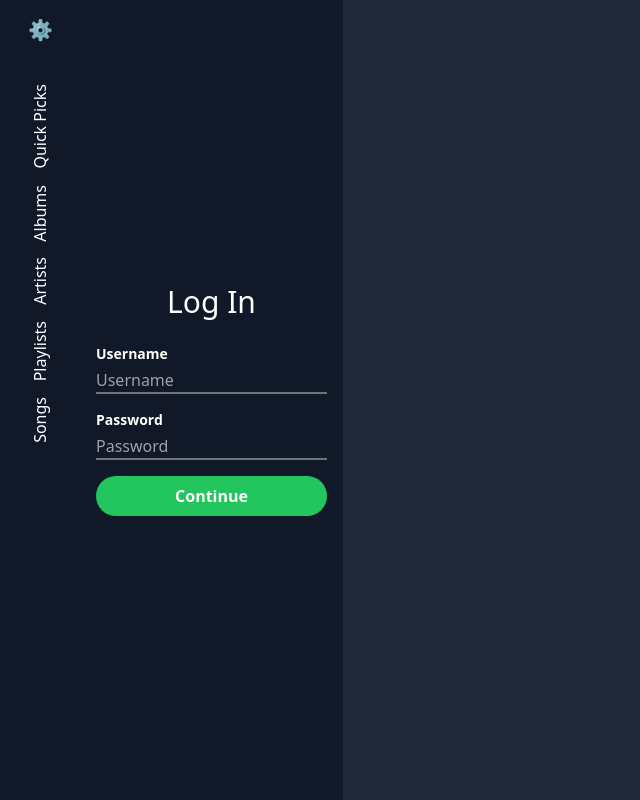
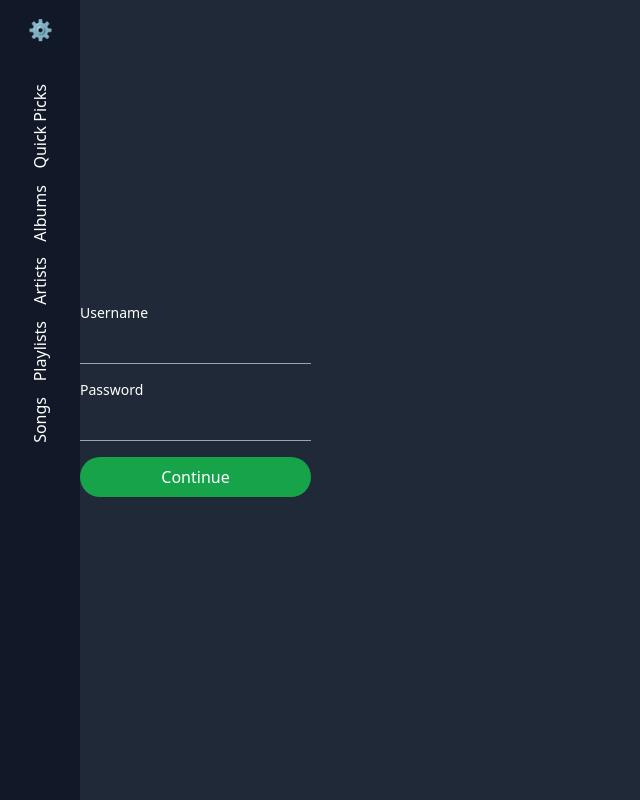
Before and after one commit to Unchanted/Arcade24-ReactNative, a React (Vite) app: page /login in a window 1280 px wide. Shown: the whole page, without its empty margins (0-640 px from the left). Built offline with nearby package versions, Linux system fonts and the light colour scheme.

Commit message:
refactoring

```diff
--- a/src/components/LoginPage.jsx
+++ b/src/components/LoginPage.jsx
@@ -1,43 +1,29 @@
-import React from 'react';
+import React, { useState } from 'react';
 import { useNavigate } from 'react-router-dom';
 
 const LoginPage = () => {
+  const [username, setUsername] = useState('');
+  const [password, setPassword] = useState('');
   const navigate = useNavigate();
 
   const handleSubmit = (e) => {
     e.preventDefault();
-    // Redirect to Quick Picks page
+    // Implement your login logic here
     navigate('/quick-picks');
   };
 
   return (
-    <div className="flex flex-col items-center justify-center min-h-screen bg-gray-900 text-white px-4">
-      <h1 className="text-3xl mb-6">Log In</h1>
-      <form className="w-full max-w-xs space-y-4" onSubmit={handleSubmit}>
-        <div className="flex flex-col items-start w-full">
-          <label className="text-sm font-bold mb-1" htmlFor="username">Username</label>
-          <input
-            className="w-full bg-transparent border-b-2 border-gray-500 focus:outline-none focus:border-green-500"
-            id="username"
-            type="text"
-            placeholder="Username"
-          />
+    <div className="flex items-center justify-center h-screen bg-gray-800 text-white">
+      <form onSubmit={handleSubmit} className="w-full max-w-xs space-y-4">
+        <div>
+          <label className="block text-sm">Username</label>
+          <input type="text" value={username} onChange={(e) => setUsername(e.target.value)} className="w-full border-b border-gray-400 bg-transparent focus:outline-none py-2" />
         </div>
-        <div className="flex flex-col items-start w-full">
-          <label className="text-sm font-bold mb-1" htmlFor="password">Password</label>
-          <input
-            className="w-full bg-transparent border-b-2 border-gray-500 focus:outline-none focus:border-green-500"
-            id="password"
-            type="password"
-            placeholder="Password"
-          />
+        <div>
+          <label className="block text-sm">Password</label>
+          <input type="password" value={password} onChange={(e) => setPassword(e.target.value)} className="w-full border-b border-gray-400 bg-transparent focus:outline-none py-2" />
         </div>
-        <button
-          className="w-full py-2 bg-green-500 text-white font-bold rounded-full mt-4 hover:bg-green-600 transition"
-          type="submit"
-        >
-          Continue
-        </button>
+        <button type="submit" className="w-full bg-green-600 py-2 rounded-full text-white">Continue</button>
       </form>
     </div>
   );
--- a/src/components/MainPage.jsx
+++ b/src/components/MainPage.jsx
@@ -3,38 +3,13 @@ import { Link } from 'react-router-dom';
 
 const MainPage = () => {
   return (
-    <div className="relative min-h-screen bg-cover bg-center" style={{ backgroundImage: 'url(/path-to-your-image.jpg)' }}>
-      <div className="absolute inset-0 bg-gradient-to-t from-black via-transparent to-transparent">
-        <div className="flex flex-col items-center justify-end min-h-screen pb-10 space-y-4 px-4">
-          <Link to="/signup" className="w-full max-w-xs">
-            <button
-              className="bg-green-500 text-white font-bold py-2 w-full rounded-full"
-              style={{ borderRadius: '81px' }}
-            >
-              Sign Up
-            </button>
-          </Link>
-          <Link to="/login" className="w-full max-w-xs">
-            <button
-              className="border border-white text-white font-bold py-2 w-full rounded-full bg-transparent"
-              style={{ borderRadius: '81px' }}
-            >
-              Log In
-            </button>
-          </Link>
-          <button
-            className="border border-white text-white font-bold py-2 w-full rounded-full bg-transparent"
-            style={{ borderRadius: '81px' }}
-          >
-            Continue with Google
-          </button>
-          <button
-            className="border border-white text-white font-bold py-2 w-full rounded-full bg-transparent"
-            style={{ borderRadius: '81px' }}
-          >
-            Continue with Apple
-          </button>
-        </div>
+    <div className="flex items-center justify-center h-screen bg-cover bg-center relative" style={{ backgroundImage: 'url(/path-to-your-background-image.jpg)' }}>
+      <div className="absolute inset-0 bg-gradient-to-t from-black via-transparent to-transparent"></div>
+      <div className="relative z-10 flex flex-col items-center space-y-4">
+        <Link to="/signup" className="bg-green-600 text-white py-2 px-4 rounded-full w-64 text-center">Sign Up</Link>
+        <Link to="/login" className="border border-white text-white py-2 px-4 rounded-full w-64 text-center">Log In</Link>
+        <button className="border border-white text-white py-2 px-4 rounded-full w-64 text-center">Continue with Google</button>
+        <button className="border border-white text-white py-2 px-4 rounded-full w-64 text-center">Continue with Apple</button>
       </div>
     </div>
   );
--- a/src/components/Navbar.jsx
+++ b/src/components/Navbar.jsx
@@ -1,18 +1,18 @@
 import React from 'react';
-import { Link } from 'react-router-dom';
+import { NavLink } from 'react-router-dom';
 
 const Navbar = () => {
   return (
     <div className="fixed top-0 left-0 h-full w-20 bg-gray-900 text-white flex flex-col items-center py-4">
-      <Link to="/settings" className="mb-4">
+      <NavLink to="/settings" className="mb-4">
         <button className="text-xl">&#9881;</button> {/* Settings Icon */}
-      </Link>
+      </NavLink>
       <nav className="flex flex-col space-y-4 mt-6">
-        <Link to="/quick-picks" className="hover:text-green-500" style={{ writingMode: 'vertical-rl', transform: 'rotate(180deg)' }}>Quick Picks</Link>
-        <Link to="/albums" className="hover:text-green-500" style={{ writingMode: 'vertical-rl', transform: 'rotate(180deg)' }}>Albums</Link>
-        <Link to="/artists" className="hover:text-green-500" style={{ writingMode: 'vertical-rl', transform: 'rotate(180deg)' }}>Artists</Link>
-        <Link to="/playlists" className="hover:text-green-500" style={{ writingMode: 'vertical-rl', transform: 'rotate(180deg)' }}>Playlists</Link>
-        <Link to="/songs" className="hover:text-green-500" style={{ writingMode: 'vertical-rl', transform: 'rotate(180deg)' }}>Songs</Link>
+        <NavLink to="/quick-picks" className="hover:text-green-500" activeClassName="text-green-500" style={{ writingMode: 'vertical-rl', transform: 'rotate(180deg)' }}>Quick Picks</NavLink>
+        <NavLink to="/albums" className="hover:text-green-500" activeClassName="text-green-500" style={{ writingMode: 'vertical-rl', transform: 'rotate(180deg)' }}>Albums</NavLink>
+        <NavLink to="/artists" className="hover:text-green-500" activeClassName="text-green-500" style={{ writingMode: 'vertical-rl', transform: 'rotate(180deg)' }}>Artists</NavLink>
+        <NavLink to="/playlists" className="hover:text-green-500" activeClassName="text-green-500" style={{ writingMode: 'vertical-rl', transform: 'rotate(180deg)' }}>Playlists</NavLink>
+        <NavLink to="/songs" className="hover:text-green-500" activeClassName="text-green-500" style={{ writingMode: 'vertical-rl', transform: 'rotate(180deg)' }}>Songs</NavLink>
       </nav>
     </div>
   );
--- a/src/components/SignupPage.jsx
+++ b/src/components/SignupPage.jsx
@@ -1,43 +1,29 @@
-import React from 'react';
+import React, { useState } from 'react';
 import { useNavigate } from 'react-router-dom';
 
 const SignupPage = () => {
+  const [username, setUsername] = useState('');
+  const [password, setPassword] = useState('');
   const navigate = useNavigate();
 
   const handleSubmit = (e) => {
     e.preventDefault();
-    // Redirect to Quick Picks page
+    // Implement your signup logic here
     navigate('/quick-picks');
   };
 
   return (
-    <div className="flex flex-col items-center justify-center min-h-screen bg-gray-900 text-white px-4">
-      <h1 className="text-3xl mb-6">Sign Up</h1>
-      <form className="w-full max-w-xs space-y-4" onSubmit={handleSubmit}>
-        <div className="flex flex-col items-start w-full">
-          <label className="text-sm font-bold mb-1" htmlFor="username">Username</label>
-          <input
-            className="w-full bg-transparent border-b-2 border-gray-500 focus:outline-none focus:border-green-500"
-            id="username"
-            type="text"
-            placeholder="Username"
-          />
+    <div className="flex items-center justify-center h-screen bg-gray-800 text-white">
+      <form onSubmit={handleSubmit} className="w-full max-w-xs space-y-4">
+        <div>
+          <label className="block text-sm">Username</label>
+          <input type="text" value={username} onChange={(e) => setUsername(e.target.value)} className="w-full border-b border-gray-400 bg-transparent focus:outline-none py-2" />
         </div>
-        <div className="flex flex-col items-start w-full">
-          <label className="text-sm font-bold mb-1" htmlFor="password">Password</label>
-          <input
-            className="w-full bg-transparent border-b-2 border-gray-500 focus:outline-none focus:border-green-500"
-            id="password"
-            type="password"
-            placeholder="Password"
-          />
+        <div>
+          <label className="block text-sm">Password</label>
+          <input type="password" value={password} onChange={(e) => setPassword(e.target.value)} className="w-full border-b border-gray-400 bg-transparent focus:outline-none py-2" />
         </div>
-        <button
-          className="w-full py-2 bg-green-500 text-white font-bold rounded-full mt-4 hover:bg-green-600 transition"
-          type="submit"
-        >
-          Continue
-        </button>
+        <button type="submit" className="w-full bg-green-600 py-2 rounded-full text-white">Continue</button>
       </form>
     </div>
   );
```
